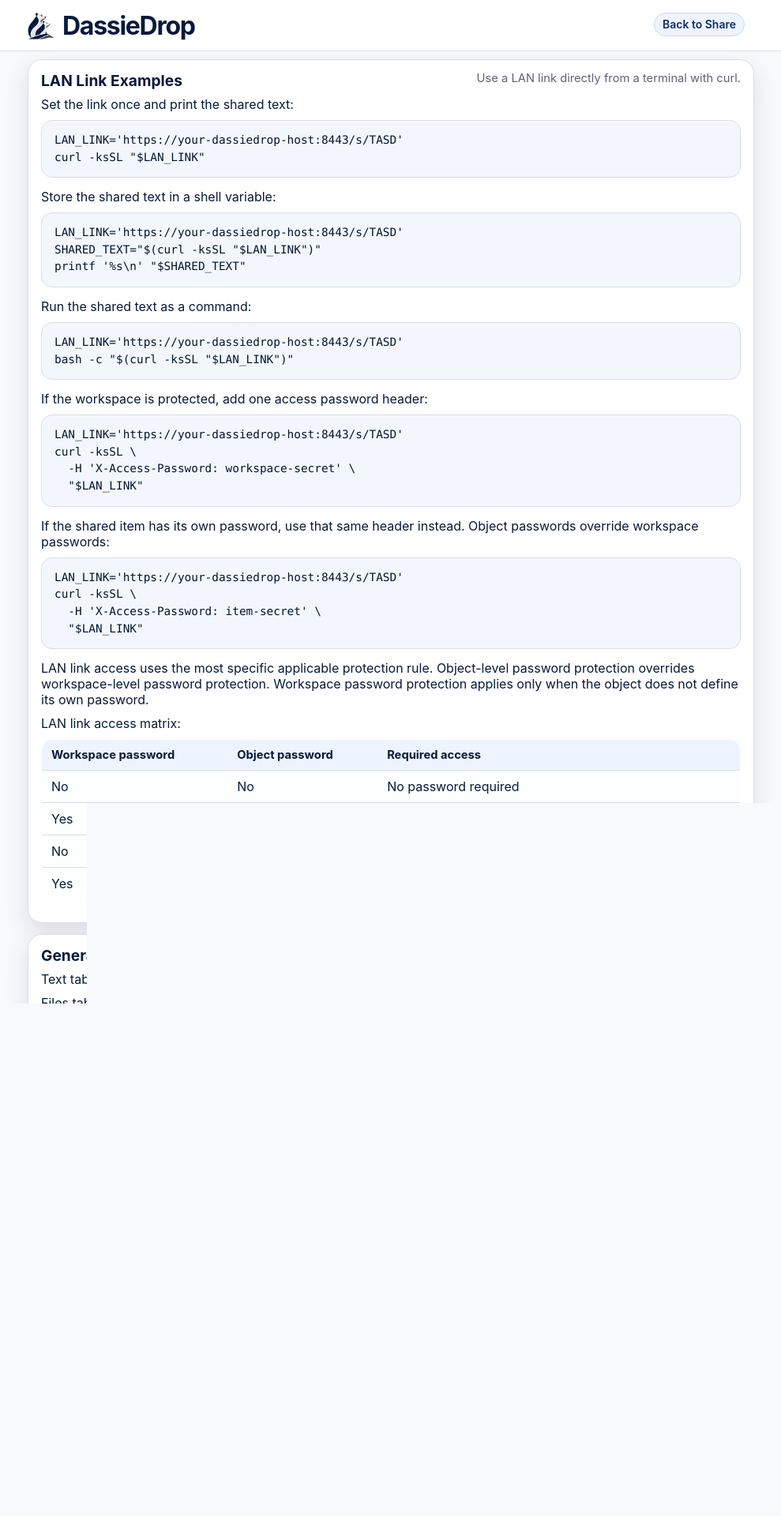
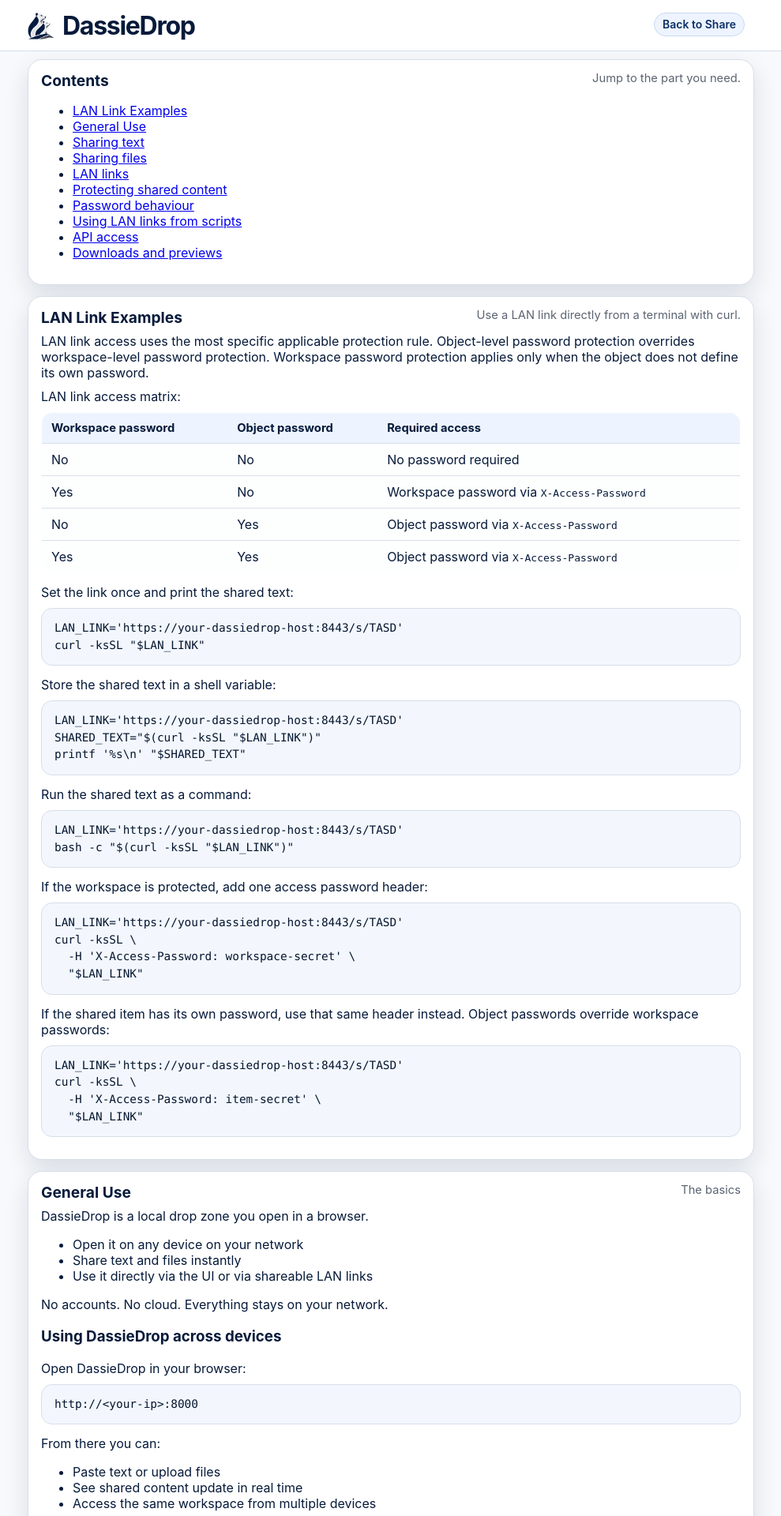
Before and after one commit to vossie/LanDrop, a Python web app: template templates/help.html in a window 1280 px wide. Shown: the top 1920 px of the page at 79% size, without its empty margins (145-1134 px from the left). Before the commit the page ends 1271 px from the top, so only its background shows below. Run offline with Jinja, Linux system fonts and the light colour scheme; the template is opened without the code that fills it, so the values that code supplies are empty.

Commit message:
Improve help page structure and guidance

```diff
--- a/templates/help.html
+++ b/templates/help.html
@@ -38,35 +38,31 @@
   <section class="grid">
     <article class="panel tab-panel help-panel">
       <div class="panel-title help-panel-title">
+        <h2>Contents</h2>
+        <div class="meta">Jump to the part you need.</div>
+      </div>
+      <div class="help-copy">
+        <ul>
+          <li><a href="#lan-link-examples">LAN Link Examples</a></li>
+          <li><a href="#general-use">General Use</a></li>
+          <li><a href="#sharing-text">Sharing text</a></li>
+          <li><a href="#sharing-files">Sharing files</a></li>
+          <li><a href="#lan-links">LAN links</a></li>
+          <li><a href="#protecting-shared-content">Protecting shared content</a></li>
+          <li><a href="#password-behaviour">Password behaviour</a></li>
+          <li><a href="#using-lan-links-from-scripts">Using LAN links from scripts</a></li>
+          <li><a href="#api-access">API access</a></li>
+          <li><a href="#downloads-and-previews">Downloads and previews</a></li>
+        </ul>
+      </div>
+    </article>
+
+    <article id="lan-link-examples" class="panel tab-panel help-panel">
+      <div class="panel-title help-panel-title">
         <h2>LAN Link Examples</h2>
         <div class="meta">Use a LAN link directly from a terminal with curl.</div>
       </div>
       <div class="help-copy">
-        <p>Set the link once and print the shared text:</p>
-        <pre class="help-code"><code>LAN_LINK='https://your-dassiedrop-host:8443/s/TASD'
-curl -ksSL "$LAN_LINK"</code></pre>
-
-        <p>Store the shared text in a shell variable:</p>
-        <pre class="help-code"><code>LAN_LINK='https://your-dassiedrop-host:8443/s/TASD'
-SHARED_TEXT="$(curl -ksSL "$LAN_LINK")"
-printf '%s\n' "$SHARED_TEXT"</code></pre>
-
-        <p>Run the shared text as a command:</p>
-        <pre class="help-code"><code>LAN_LINK='https://your-dassiedrop-host:8443/s/TASD'
-bash -c "$(curl -ksSL "$LAN_LINK")"</code></pre>
-
-        <p>If the workspace is protected, add one access password header:</p>
-        <pre class="help-code"><code>LAN_LINK='https://your-dassiedrop-host:8443/s/TASD'
-curl -ksSL \
-  -H 'X-Access-Password: workspace-secret' \
-  "$LAN_LINK"</code></pre>
-
-        <p>If the shared item has its own password, use that same header instead. Object passwords override workspace passwords:</p>
-        <pre class="help-code"><code>LAN_LINK='https://your-dassiedrop-host:8443/s/TASD'
-curl -ksSL \
-  -H 'X-Access-Password: item-secret' \
-  "$LAN_LINK"</code></pre>
-
         <p>LAN link access uses the most specific applicable protection rule. Object-level password protection overrides workspace-level password protection. Workspace password protection applies only when the object does not define its own password.</p>
 
         <p>LAN link access matrix:</p>
@@ -101,23 +97,136 @@ curl -ksSL \
             </tr>
           </tbody>
         </table>
+
+        <p>Set the link once and print the shared text:</p>
+        <pre class="help-code"><code>LAN_LINK='https://your-dassiedrop-host:8443/s/TASD'
+curl -ksSL "$LAN_LINK"</code></pre>
+
+        <p>Store the shared text in a shell variable:</p>
+        <pre class="help-code"><code>LAN_LINK='https://your-dassiedrop-host:8443/s/TASD'
+SHARED_TEXT="$(curl -ksSL "$LAN_LINK")"
+printf '%s\n' "$SHARED_TEXT"</code></pre>
+
+        <p>Run the shared text as a command:</p>
+        <pre class="help-code"><code>LAN_LINK='https://your-dassiedrop-host:8443/s/TASD'
+bash -c "$(curl -ksSL "$LAN_LINK")"</code></pre>
+
+        <p>If the workspace is protected, add one access password header:</p>
+        <pre class="help-code"><code>LAN_LINK='https://your-dassiedrop-host:8443/s/TASD'
+curl -ksSL \
+  -H 'X-Access-Password: workspace-secret' \
+  "$LAN_LINK"</code></pre>
+
+        <p>If the shared item has its own password, use that same header instead. Object passwords override workspace passwords:</p>
+        <pre class="help-code"><code>LAN_LINK='https://your-dassiedrop-host:8443/s/TASD'
+curl -ksSL \
+  -H 'X-Access-Password: item-secret' \
+  "$LAN_LINK"</code></pre>
       </div>
     </article>
 
-    <article class="panel tab-panel help-panel">
+    <article id="general-use" class="panel tab-panel help-panel">
       <div class="panel-title help-panel-title">
         <h2>General Use</h2>
-        <div class="meta">How the main parts fit together.</div>
+        <div class="meta">The basics</div>
       </div>
       <div class="help-copy">
-        <p>Text tab: paste text, click <strong>Save</strong>, then copy the LAN link or short code from history.</p>
-        <p>Files tab: drag a file in or choose one, then share or download it from another device.</p>
-        <p>Hidden items: turn on <strong>Hidden</strong> and set an item password when the content itself should need a second secret.</p>
-        <p>Workspaces: use separate workspaces to keep different streams of text and files apart. A protected workspace requires a password for API access and for LAN links when the shared item does not have its own password.</p>
-        <p>API key: <code>X-API-Key</code> is the app-level automation secret. If <code>API_KEY</code> is configured, use that. Otherwise it falls back to <code>ACCESS_CODE</code>.</p>
-        <p>LAN links: <code>/s/...</code> links are the simplest way to fetch shared content from scripts. They do not use <code>X-API-Key</code>. If a password is needed, always send it as <code>X-Access-Password</code>.</p>
-        <p>Password precedence on LAN links: object password first, workspace password second, no password if neither is set.</p>
-        <p>Downloads and previews: direct file routes like <code>/download/&lt;id&gt;</code> and <code>/preview/&lt;id&gt;</code> are still API-style routes and keep their own header rules.</p>
+        <p>DassieDrop is a local drop zone you open in a browser.</p>
+        <ul>
+          <li>Open it on any device on your network</li>
+          <li>Share text and files instantly</li>
+          <li>Use it directly via the UI or via shareable LAN links</li>
+        </ul>
+        <p>No accounts. No cloud. Everything stays on your network.</p>
+
+        <h3>Using DassieDrop across devices</h3>
+        <p>Open DassieDrop in your browser:</p>
+        <pre class="help-code"><code>http://&lt;your-ip&gt;:8000</code></pre>
+        <p>From there you can:</p>
+        <ul>
+          <li>Paste text or upload files</li>
+          <li>See shared content update in real time</li>
+          <li>Access the same workspace from multiple devices</li>
+        </ul>
+        <p>This is the primary way to use DassieDrop.</p>
+
+        <h3 id="sharing-text">Sharing text</h3>
+        <ol>
+          <li>Go to the Text tab.</li>
+          <li>Paste your text.</li>
+          <li>Click <strong>Save</strong>.</li>
+          <li>Copy the LAN link or short code.</li>
+        </ol>
+        <p>Open that link on another device to view it.</p>
+
+        <h3 id="sharing-files">Sharing files</h3>
+        <ol>
+          <li>Go to the Files tab.</li>
+          <li>Drag and drop a file, or choose one manually.</li>
+          <li>Copy the LAN link.</li>
+        </ol>
+        <p>Open the link on another device to download it.</p>
+
+        <h3 id="lan-links">LAN links (sharing links)</h3>
+        <p>A LAN link looks like:</p>
+        <pre class="help-code"><code>https://&lt;your-ip-or-host&gt;/s/&lt;SHORT-CODE&gt;</code></pre>
+        <p>This is the primary way to share content.</p>
+        <ul>
+          <li>Works in any browser</li>
+          <li>Works across devices on your network</li>
+          <li>Can also be used from scripts such as <code>curl</code></li>
+          <li>Does not require an API key</li>
+        </ul>
+
+        <h3 id="protecting-shared-content">Protecting shared content</h3>
+        <p>You can protect content at two levels:</p>
+        <p><strong>1. Item (object) password</strong></p>
+        <ul>
+          <li>Use <strong>Hidden</strong> + password when sharing text or files.</li>
+          <li>Protects that specific item.</li>
+          <li>Anyone with the link must also know the password.</li>
+        </ul>
+        <p><strong>2. Workspace password</strong></p>
+        <ul>
+          <li>Workspaces separate content streams.</li>
+          <li>A protected workspace requires a password.</li>
+          <li>Applies to all items that do not have their own password.</li>
+        </ul>
+
+        <h3 id="password-behaviour">Password behaviour (important)</h3>
+        <p>DassieDrop keeps this simple:</p>
+        <ul>
+          <li>If the item has a password, that password is required.</li>
+          <li>Otherwise, if the workspace has a password, that password is required.</li>
+          <li>Otherwise, no password is required.</li>
+        </ul>
+        <p>You only ever need one password, never both.</p>
+
+        <h3 id="using-lan-links-from-scripts">Using LAN links from scripts</h3>
+        <p>You can fetch shared content using curl:</p>
+        <pre class="help-code"><code>curl "https://example/s/AbC123"</code></pre>
+        <p>If a password is required:</p>
+        <pre class="help-code"><code>curl "https://example/s/AbC123" \
+  -H "X-Access-Password: yourPassword"</code></pre>
+        <p>You do not need an API key for LAN links.</p>
+
+        <h3 id="api-access">API access (automation)</h3>
+        <p>The API is separate from LAN links.</p>
+        <ul>
+          <li>Uses <code>X-API-Key</code></li>
+          <li>Controlled by <code>API_KEY</code> or <code>ACCESS_CODE</code></li>
+          <li>Intended for automation and scripting</li>
+        </ul>
+        <p>Example:</p>
+        <pre class="help-code"><code>curl -H "X-API-Key: yourKey" http://host/api/...</code></pre>
+
+        <h3 id="downloads-and-previews">Downloads and previews</h3>
+        <p>Routes like <code>/download/&lt;id&gt;</code> and <code>/preview/&lt;id&gt;</code> are API-style endpoints, not share links.</p>
+        <ul>
+          <li>They follow API authentication rules.</li>
+          <li>They may require <code>X-API-Key</code>.</li>
+        </ul>
+        <p>Use LAN links (<code>/s/...</code>) for sharing between devices.</p>
       </div>
     </article>
   </section>
```
